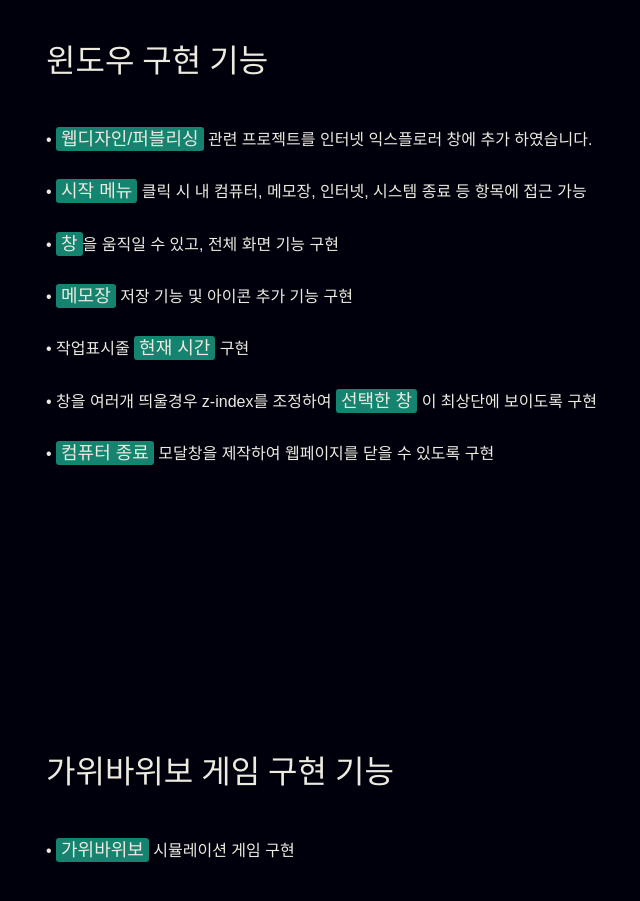
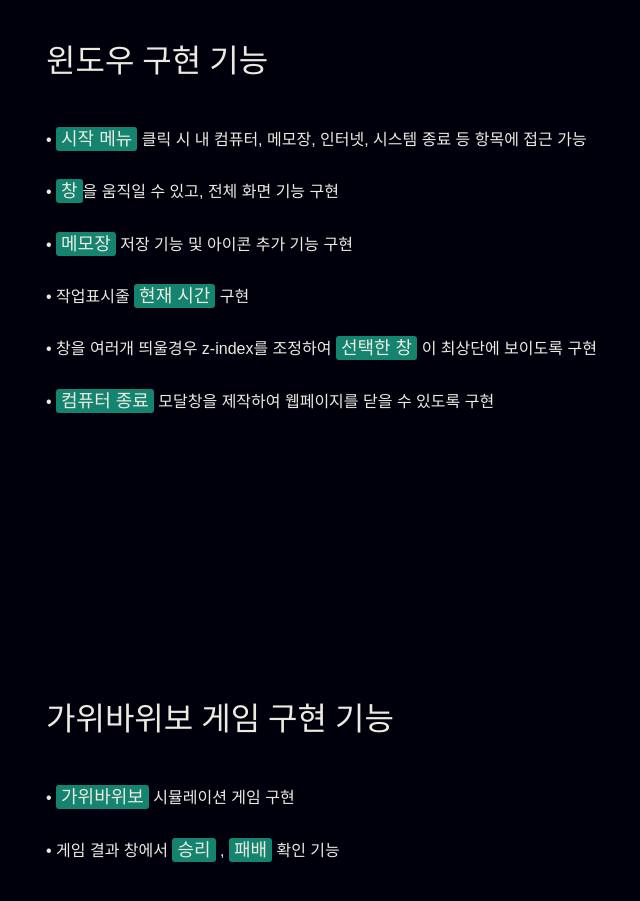
Before and after one commit to jaeyeong97/portfolio, a React (Create React App) app: page /windows-xp in a window 1280 px wide. Shown: the part 1360-2261 px from the top of the page, without its empty margins (94-734 px from the left). Built offline with nearby package versions, Linux system fonts and the light colour scheme; a web font is replaced by a local one.

Commit message:
windows xp 설명 추가

```diff
--- a/src/components/projectPages/Windows.js
+++ b/src/components/projectPages/Windows.js
@@ -91,7 +91,6 @@ const Windows = () => {
                 <h3 className="ex_title">윈도우 구현 기능</h3>
                 <div className="function_txt">
                     <div className="explain">
-                        <div>• <span className="em">웹디자인/퍼블리싱</span> 관련 프로젝트를 인터넷 익스플로러 창에 추가 하였습니다.</div>
                         <div>• <span className="em">시작 메뉴</span> 클릭 시 내 컴퓨터, 메모장, 인터넷, 시스템 종료 등 항목에 접근 가능</div>
                         <div>• <span className="em">창</span>을 움직일 수 있고, 전체 화면 기능 구현</div>
                         <div>• <span className="em">메모장</span> 저장 기능 및 아이콘 추가 기능 구현</div>
@@ -106,6 +105,7 @@ const Windows = () => {
                 <div className="rsp_txt">
                     <div className="explain">
                         <div>• <span className="em">가위바위보</span> 시뮬레이션 게임 구현</div>
+                        <div>• 게임 결과 창에서 <span className="em">승리</span> , <span className="em">패배</span> 확인 기능</div>
                     </div>
                 </div>
             </section>
```
